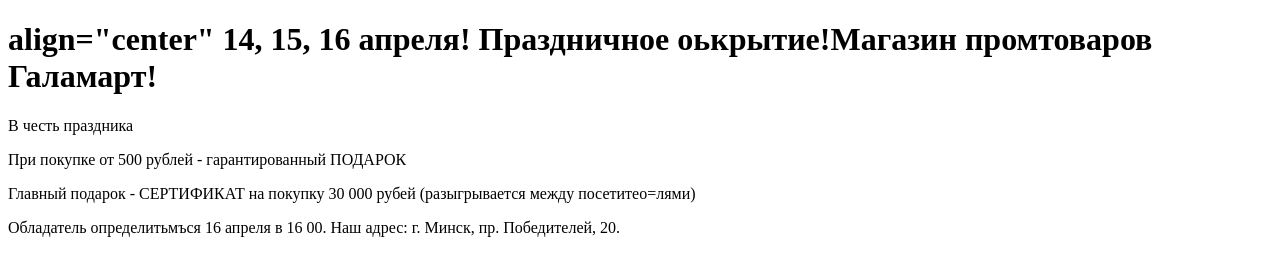
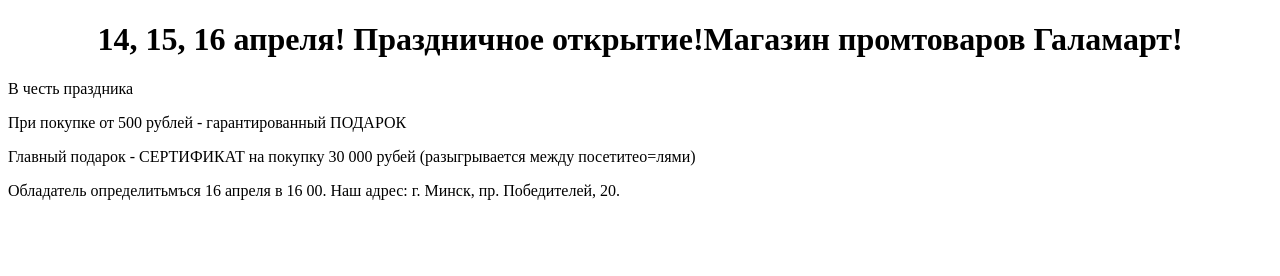
Before and after one commit to Spleen83/Spleen, a plain HTML site: page index.html in a window 1280 px wide. Drawn offline with Linux system fonts and the light colour scheme.

Commit message:
homework 20.06.21

```diff
--- a/index.html
+++ b/index.html
@@ -5,7 +5,7 @@
         <title>Магазин промтоваров Галамарт</title>
     </head>
         <body>
-            <h1> align="center" 14, 15, 16 апреля! Праздничное оькрытие!Магазин промтоваров Галамарт!</h1>
+            <h1 align="center"> 14, 15, 16 апреля! Праздничное открытие!Магазин промтоваров Галамарт!</h1>
         <p>В честь праздника</p>
         <p>При покупке от 500 рублей - гарантированный ПОДАРОК</p>
         <p>Главный подарок - СЕРТИФИКАТ на покупку 30 000 рубей (разыгрывается между посетитео=лями)</p>
```
